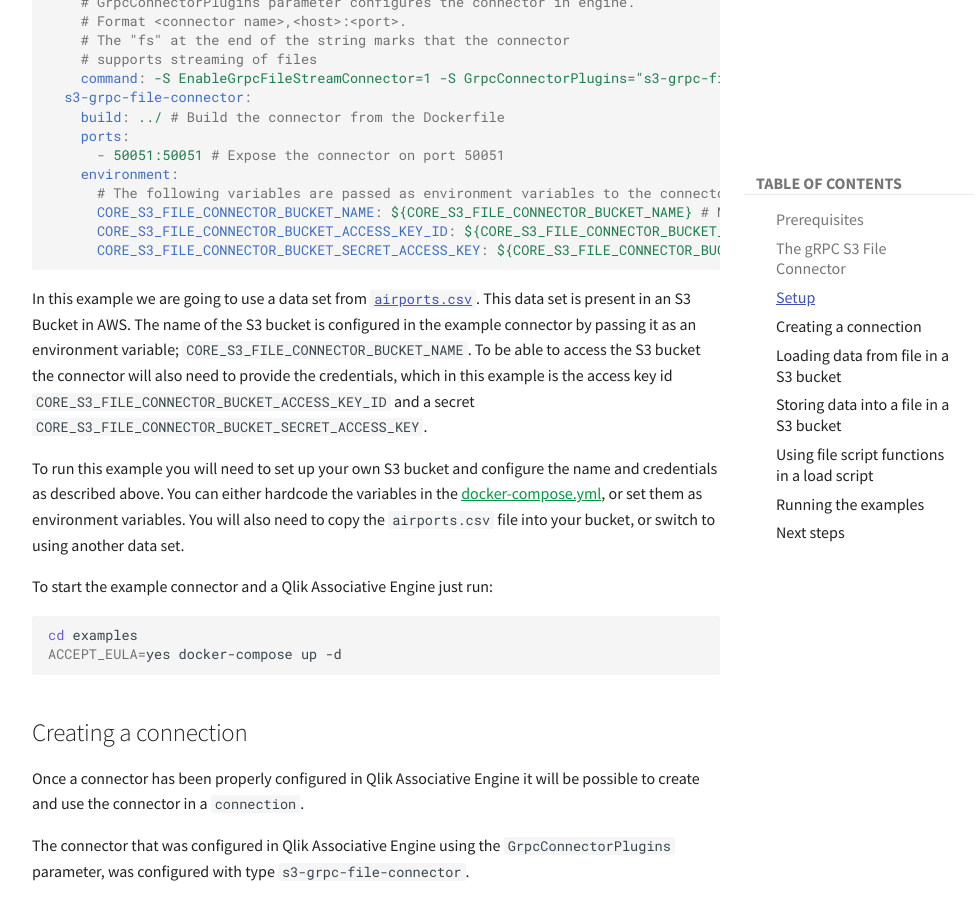
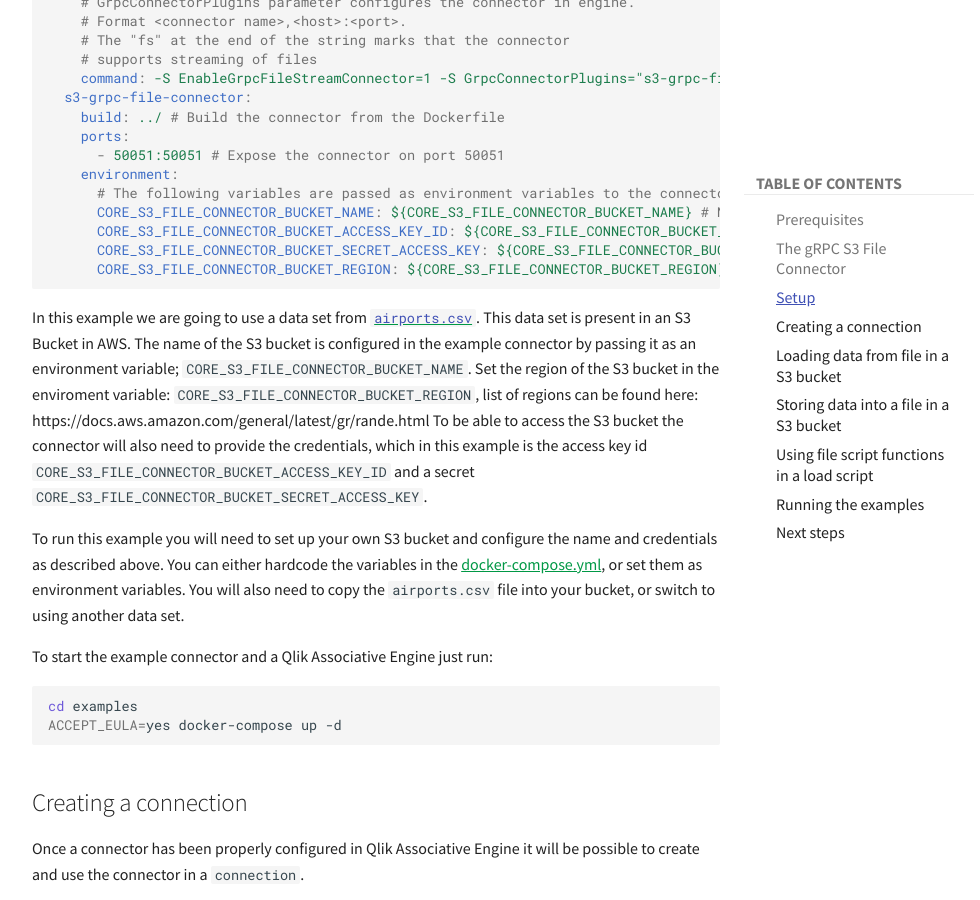
Before and after one commit to qlik-oss/core-website, an MkDocs documentation site: the page built from docs/tutorials/data-loading/remote-files.md, in a window 1280 px wide and 900 px high, scrolled down 1489 px. Shown: the whole window, without its empty margins (264-1244 px from the left). Built offline with MkDocs 1.6.1 and Material for MkDocs 9.7.7, drawn with Linux system fonts in a browser that asks for light colours; nearby versions of some CDN libraries.

Commit message:
adding region

````diff
--- a/docs/tutorials/data-loading/remote-files.md
+++ b/docs/tutorials/data-loading/remote-files.md
@@ -63,11 +63,13 @@
       CORE_S3_FILE_CONNECTOR_BUCKET_NAME: ${CORE_S3_FILE_CONNECTOR_BUCKET_NAME} # Name of the S3 bucket that the connector should target
       CORE_S3_FILE_CONNECTOR_BUCKET_ACCESS_KEY_ID: ${CORE_S3_FILE_CONNECTOR_BUCKET_ACCESS_KEY_ID} # Access key id for the S3 bucket
       CORE_S3_FILE_CONNECTOR_BUCKET_SECRET_ACCESS_KEY: ${CORE_S3_FILE_CONNECTOR_BUCKET_SECRET_ACCESS_KEY} # Access key token for the S3 bucket
+      CORE_S3_FILE_CONNECTOR_BUCKET_REGION: ${CORE_S3_FILE_CONNECTOR_BUCKET_REGION} # Region of the S3 bucket
 ```
 
 In this example we are going to use a data set from [`airports.csv`](https://github.com/qlik-oss/core-grpc-s3-file-connector/blob/master/example/airports.csv).
 This data set is present in an S3 Bucket in AWS.
 The name of the S3 bucket is configured in the example connector by passing it as an environment variable; `CORE_S3_FILE_CONNECTOR_BUCKET_NAME`.
+Set the region of the S3 bucket in the enviroment variable: `CORE_S3_FILE_CONNECTOR_BUCKET_REGION`, list of regions can be found here: https://docs.aws.amazon.com/general/latest/gr/rande.html
 To be able to access the S3 bucket the connector will also need to provide the credentials,
 which in this example is the access key id `CORE_S3_FILE_CONNECTOR_BUCKET_ACCESS_KEY_ID`
 and a secret `CORE_S3_FILE_CONNECTOR_BUCKET_SECRET_ACCESS_KEY`.
````
